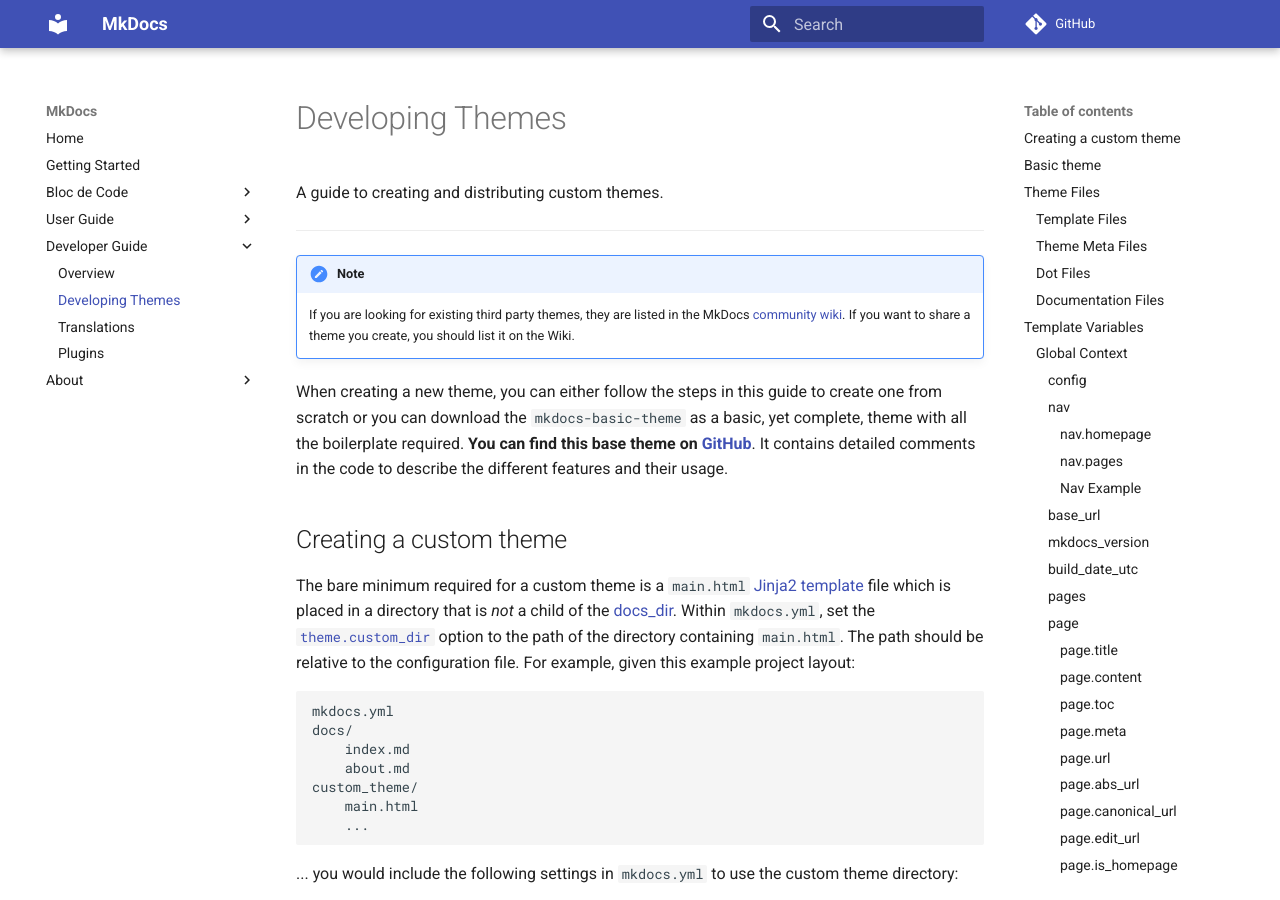
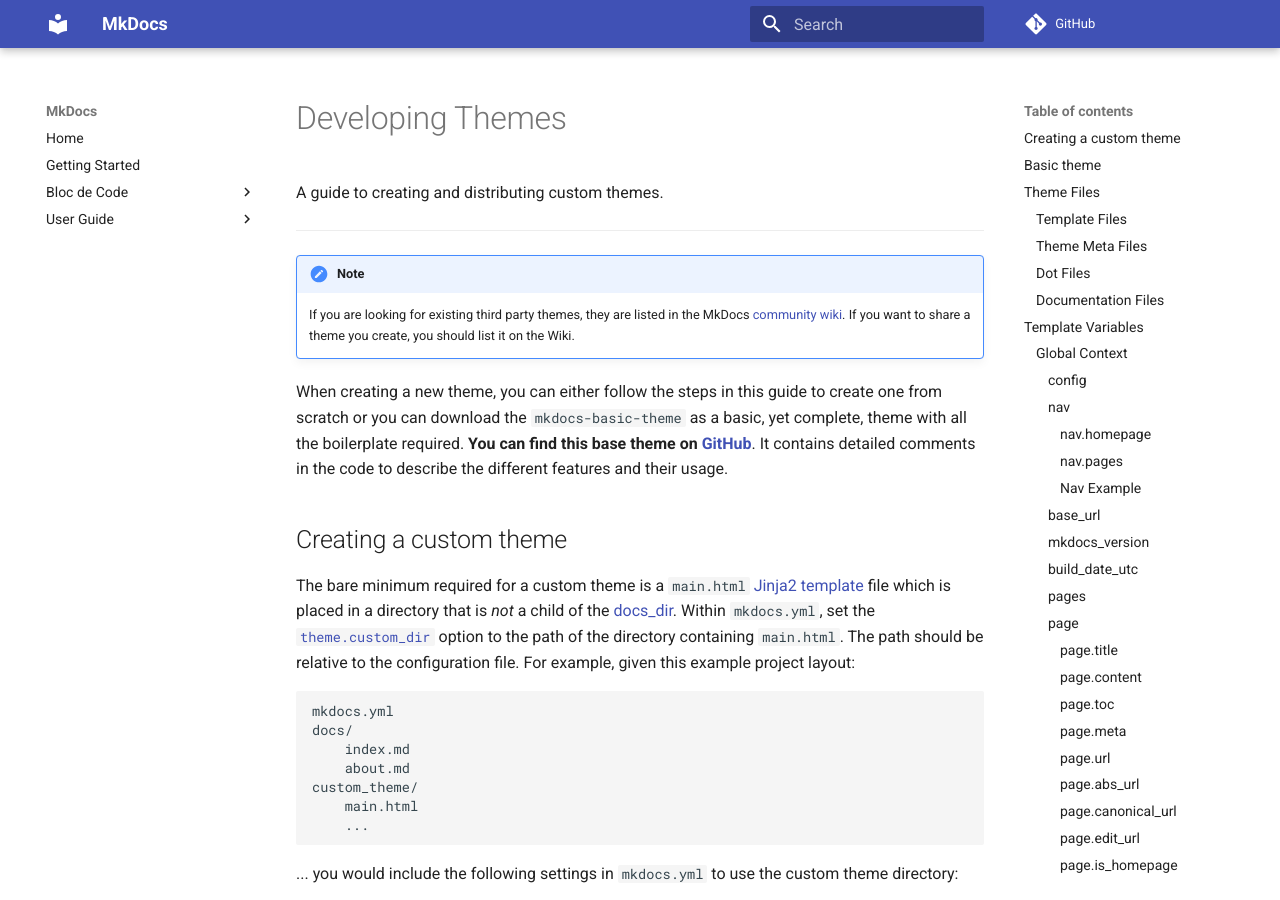
Before and after one commit to FrancoisCapon/BetaMkDocsMatrixOSCP, an MkDocs documentation site: the page built from docs/dev-guide/themes.md, in a window 1280 px wide and 900 px high. Built offline with MkDocs 1.6.1 and Material for MkDocs 9.7.7, drawn with Linux system fonts in a browser that asks for light colours; comment, search, counter and statistics services are not loaded; part of the change alters nothing that is shown.

```diff
--- a/mkdocs.yml
+++ b/mkdocs.yml
@@ -32,16 +32,16 @@ nav:
         - Localizing Your Theme: user-guide/localizing-your-theme.md
         - Configuration: user-guide/configuration.md
         - Deploying Your Docs: user-guide/deploying-your-docs.md
-    - Developer Guide:
-        - Overview: dev-guide/index.md
-        # - Themes:
-        - dev-guide/themes.md
-        - Translations: dev-guide/translations.md
-        - Plugins: dev-guide/plugins.md
-    - About:
-        - Release Notes: about/release-notes.md
-        - Contributing: about/contributing.md
-        - License: about/license.md
+    # - Developer Guide:
+    #     - Overview: dev-guide/index.md
+    #     # - Themes:
+    #     - dev-guide/themes.md
+    #     - Translations: dev-guide/translations.md
+    #    - Plugins: dev-guide/plugins.md
+    # - About:
+    #     - Release Notes: about/release-notes.md
+    #     - Contributing: about/contributing.md
+    #     - License: about/license.md
 
 extra_css:
     - css/extra.css
@@ -76,9 +76,13 @@ plugins:
     - search
     # fc export plugin
     - md2wpmr:
+        # matrix
         number_column : 50
         number_row_toc : 5200
         number_row_pages : 5400
+        # toc
+        toc_page_level_depth: 2
+
 
 #    - redirects:
 #        redirect_maps:
```
